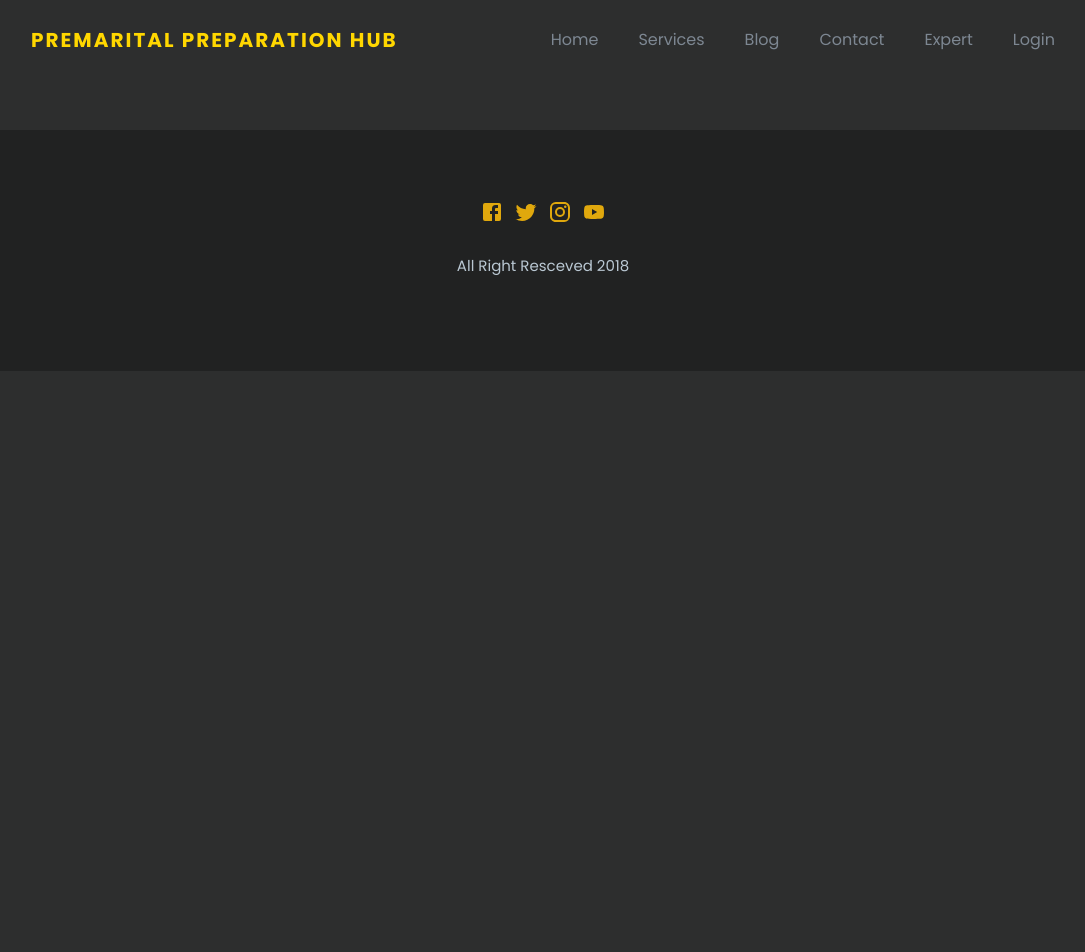
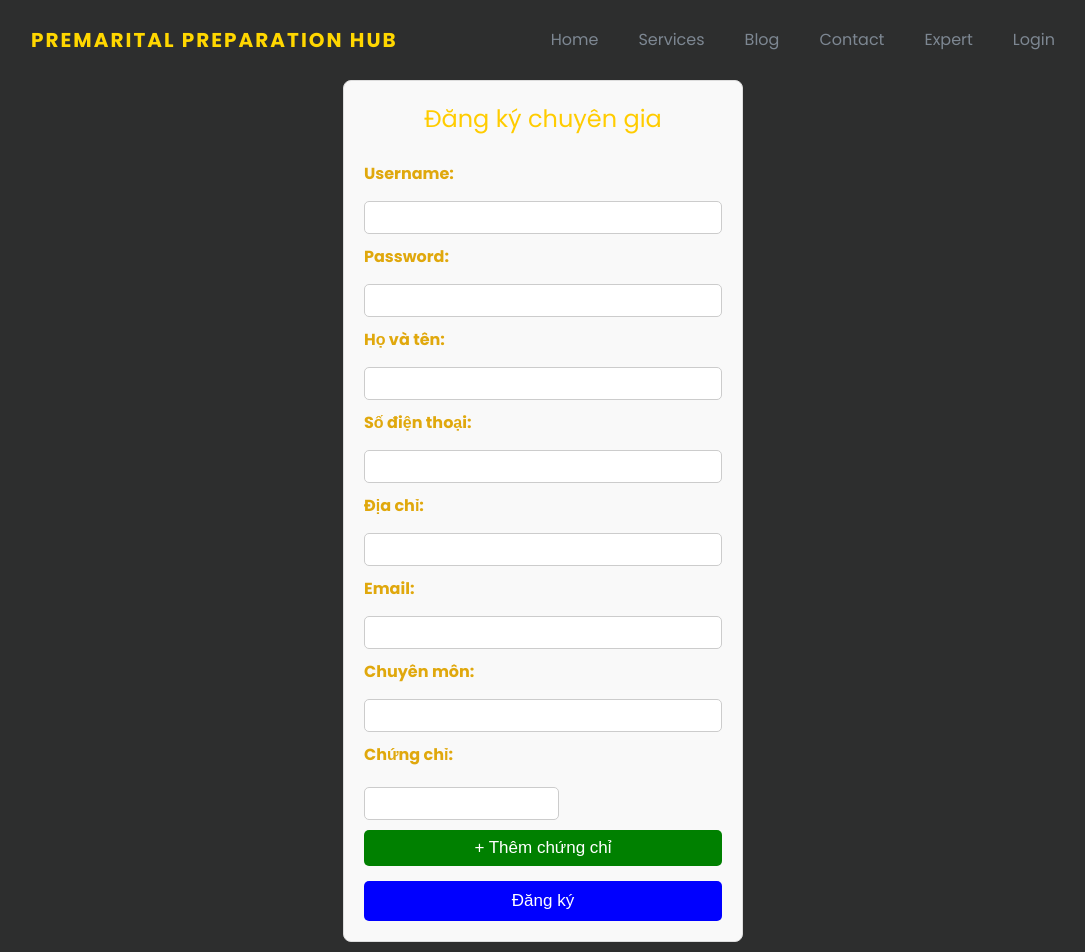
Before and after one commit to PhanNghia6604/PreWed-App, a React (Create React App) app in the folder login-signup/: page /expert-register in a window 1280 px wide. Shown: the top 952 px of the page, without its empty margins (97-1182 px from the left). Before the commit the page ends 800 px from the top, so only its background shows below. Built offline with nearby package versions, Linux system fonts and the light colour scheme.

Commit message:
update expertRegister

```diff
--- a/login-signup/src/Components/Common/ExpertHeader.jsx
+++ b/login-signup/src/Components/Common/ExpertHeader.jsx
@@ -11,15 +11,16 @@ export const ExpertHeader = ({ isLoggedIn, setIsLoggedIn }) => {
     const handleLogout = () => {
         localStorage.removeItem("token");
         localStorage.removeItem("expertData");
-        localStorage.removeItem("userRole"); // Xóa userRole khỏi localStorage
+        localStorage.removeItem("userRole");
         setIsLoggedIn(false);
+        setAnchorEl(null); // Đóng menu trước khi điều hướng
 
-        // Reload lại toàn bộ trang để cập nhật Header đúng
+        // Chuyển hướng về trang chủ và reload toàn bộ ứng dụng
         setTimeout(() => {
             window.location.href = "/";
         }, 100);
     };
-
+    console.log(anchorEl)
 
     return (
         <header className={styles.header}>
@@ -37,16 +38,19 @@ export const ExpertHeader = ({ isLoggedIn, setIsLoggedIn }) => {
                     {isLoggedIn && (
                         <>
                             <IconButton
-                                onClick={(e) => setAnchorEl(e.currentTarget)}
+                                onClick={(e) => {
+                                    e.stopPropagation(); // Ngăn chặn sự kiện click gây lỗi
+                                    setAnchorEl(e.currentTarget);
+                                }}
                                 className={styles["menu-icon"]}
                             >
                                 <AccountCircle fontSize="large" />
                             </IconButton>
                             <Menu
-                                anchorEl={anchorEl}
-                                open={Boolean(anchorEl)}
-                                onClose={() => setAnchorEl(null)}
-                                className={styles.menu}
+                              anchorEl={anchorEl}
+                              open={Boolean(anchorEl)}
+                              onClose={() => setAnchorEl(null)}
+                              keepMounted // Giữ lại menu trong DOM để tránh lỗi render
                             >
                                 <MenuItem
                                     onClick={() => {
--- /dev/null
+++ b/login-signup/src/Components/Page/Menu Expert/ExpertDashboard.jsx
@@ -0,0 +1,58 @@
+import React from "react";
+import { Card, CardContent, Typography, Grid } from "@mui/material";
+import { People, Event, Star } from "@mui/icons-material";
+import styles from "./ExpertDashboard.module.css";  // Import CSS Module
+
+const ExpertDashboard = () => {
+    // Dữ liệu giả lập - có thể lấy từ API
+    const statistics = {
+        totalAppointments: 25,
+        totalClients: 15,
+        averageRating: 4.8,
+    };
+
+    return (
+        <div className={styles.dashboardContainer}>
+            <Typography variant="h4" className={styles.dashboardTitle}>
+                Thống kê tổng quan
+            </Typography>
+
+            <Grid container spacing={3}>
+                {/* Tổng số buổi tư vấn */}
+                <Grid item xs={12} md={4}>
+                    <Card className={styles.card}>
+                        <CardContent>
+                            <Event fontSize="large" color="primary" />
+                            <Typography variant="h5">{statistics.totalAppointments}</Typography>
+                            <Typography variant="subtitle1">Buổi tư vấn</Typography>
+                        </CardContent>
+                    </Card>
+                </Grid>
+
+                {/* Tổng số khách hàng */}
+                <Grid item xs={12} md={4}>
+                    <Card className={styles.card}>
+                        <CardContent>
+                            <People fontSize="large" color="primary" />
+                            <Typography variant="h5">{statistics.totalClients}</Typography>
+                            <Typography variant="subtitle1">Khách hàng</Typography>
+                        </CardContent>
+                    </Card>
+                </Grid>
+
+                {/* Đánh giá trung bình */}
+                <Grid item xs={12} md={4}>
+                    <Card className={styles.card}>
+                        <CardContent>
+                            <Star fontSize="large" color="primary" />
+                            <Typography variant="h5">{statistics.averageRating} / 5</Typography>
+                            <Typography variant="subtitle1">Đánh giá trung bình</Typography>
+                        </CardContent>
+                    </Card>
+                </Grid>
+            </Grid>
+        </div>
+    );
+};
+
+export default ExpertDashboard;
--- /dev/null
+++ b/login-signup/src/Components/Page/Menu Expert/ExpertDashboard.module.css
@@ -0,0 +1,24 @@
+.dashboardContainer {
+    padding: 20px;
+    background-color: #121212;
+    color: white;
+}
+
+.dashboardTitle {
+    margin-bottom: 20px;
+    font-weight: bold;
+}
+
+.card {
+    background-color: #1e1e1e;
+    color: white;
+    text-align: center;
+    padding: 20px;
+    border-radius: 10px;
+    box-shadow: 0 4px 10px rgba(255, 255, 255, 0.1);
+}
+
+.card svg {
+    font-size: 40px;
+    margin-bottom: 10px;
+}
--- /dev/null
+++ b/login-signup/src/Components/Page/Menu Expert/ExpertRegister.jsx
@@ -0,0 +1,110 @@
+import React, { useState } from "react";
+import styles from "./ExpertRegister.module.css"; // Import CSS Module
+
+const ExpertRegister = () => {
+  const [formData, setFormData] = useState({
+    username: "",
+    password: "",
+    name: "",
+    phone: "",
+    address: "",
+    email: "",
+    specialty: "",
+    certificates: [""], // Mảng chứng chỉ
+  });
+
+  const [message, setMessage] = useState("");
+
+  const handleChange = (e, index) => {
+    const { name, value } = e.target;
+
+    if (name === "certificates") {
+      const updatedCertificates = [...formData.certificates];
+      updatedCertificates[index] = value;
+      setFormData({ ...formData, certificates: updatedCertificates });
+    } else {
+      setFormData({ ...formData, [name]: value });
+    }
+  };
+
+  const handleAddCertificate = () => {
+    setFormData({ ...formData, certificates: [...formData.certificates, ""] });
+  };
+
+  const handleRemoveCertificate = (index) => {
+    const updatedCertificates = formData.certificates.filter((_, i) => i !== index);
+    setFormData({ ...formData, certificates: updatedCertificates });
+  };
+
+  const handleSubmit = (e) => {
+    e.preventDefault();
+    console.log("Thông tin đăng ký:", formData);
+
+    // Lưu vào Local Storage
+    localStorage.setItem("expertProfile", JSON.stringify(formData));
+
+    setMessage("Đăng ký thành công!");
+    setFormData({
+      username: "",
+      password: "",
+      name: "",
+      phone: "",
+      address: "",
+      email: "",
+      specialty: "",
+      certificates: [""],
+    });
+  };
+  return (
+    <div className={styles["register-container"]}>
+      <h2>Đăng ký chuyên gia</h2>
+      {message && <p className={styles.message}>{message}</p>}
+      <form onSubmit={handleSubmit}>
+        <label>Username:</label>
+        <input type="text" name="username" value={formData.username} onChange={handleChange} required />
+
+        <label>Password:</label>
+        <input type="password" name="password" value={formData.password} onChange={handleChange} required />
+
+        <label>Họ và tên:</label>
+        <input type="text" name="name" value={formData.name} onChange={handleChange} required />
+
+        <label>Số điện thoại:</label>
+        <input type="text" name="phone" value={formData.phone} onChange={handleChange} required />
+
+        <label>Địa chỉ:</label>
+        <input type="text" name="address" value={formData.address} onChange={handleChange} required />
+
+        <label>Email:</label>
+        <input type="email" name="email" value={formData.email} onChange={handleChange} required />
+
+        <label>Chuyên môn:</label>
+        <input type="text" name="specialty" value={formData.specialty} onChange={handleChange} required />
+
+        <label>Chứng chỉ:</label>
+        {formData.certificates.map((certificate, index) => (
+          <div key={index} className={styles["certificate-group"]}>
+            <input
+              type="text"
+              name="certificates"
+              value={certificate}
+              onChange={(e) => handleChange(e, index)}
+              required
+            />
+            {index > 0 && (
+              <button type="button" onClick={() => handleRemoveCertificate(index)} className={styles["remove-btn"]}>
+                Xóa
+              </button>
+            )}
+          </div>
+        ))}
+
+        <button type="button" onClick={handleAddCertificate} className={styles["add-btn"]}>+ Thêm chứng chỉ</button>
+
+        <button type="submit">Đăng ký</button>
+      </form>
+    </div>
+  );
+};
+
+export default ExpertRegister;
--- /dev/null
+++ b/login-signup/src/Components/Page/Menu Expert/ExpertRegister.module.css
@@ -0,0 +1,70 @@
+.register-container {
+    max-width: 400px;
+    margin: auto;
+    padding: 20px;
+    border: 1px solid #ddd;
+    border-radius: 8px;
+    background-color: #f9f9f9;
+  }
+
+  h2 {
+    text-align: center;
+  }
+
+  .message {
+    color: green;
+    text-align: center;
+  }
+
+  form {
+    display: flex;
+    flex-direction: column;
+  }
+
+  label {
+    font-weight: bold;
+    margin-top: 10px;
+  }
+
+  input {
+    padding: 8px;
+    margin-top: 5px;
+    border: 1px solid #ccc;
+    border-radius: 5px;
+  }
+
+  .certificate-group {
+    display: flex;
+    align-items: center;
+    gap: 10px;
+    margin-top: 5px;
+  }
+
+  .remove-btn {
+    background-color: red;
+    color: white;
+    border: none;
+    padding: 5px 10px;
+    border-radius: 5px;
+    cursor: pointer;
+  }
+
+  .add-btn {
+    background-color: green;
+    color: white;
+    border: none;
+    padding: 8px;
+    border-radius: 5px;
+    cursor: pointer;
+    margin-top: 10px;
+  }
+
+  button {
+    margin-top: 15px;
+    padding: 10px;
+    background-color: blue;
+    color: white;
+    border: none;
+    border-radius: 5px;
+    cursor: pointer;
+  }
--- a/login-signup/src/Components/Page/Page.jsx
+++ b/login-signup/src/Components/Page/Page.jsx
@@ -23,6 +23,8 @@ import { MyBookings } from './Menu Customer/MyBooking';
 import { BookingPayment } from './Menu Customer/BookingPayment';
 import { ChooseRole } from '../Common/ChooseRole';
 import { ExpertLogin } from './Menu Expert/ExpertLogin';
+import ExpertDashboard from './Menu Expert/ExpertDashboard';
+import ExpertRegister from './Menu Expert/ExpertRegister';
 
 export const Page = () => {
   const [isLoggedIn, setIsLoggedIn] = useState(!!localStorage.getItem("token"));
@@ -62,6 +64,9 @@ export const Page = () => {
           <Route exact path="/login" element={<ChooseRole/>} />
           <Route exact path="/customer-login" element={<Login setIsLoggedIn={setIsLoggedIn} />} />
           <Route exact path="/expert-login" element={<ExpertLogin setIsLoggedIn={setIsLoggedIn} />} />
+          <Route exact path="/expert-register" element={<ExpertRegister/>}/>
+
+          <Route exact path='/expert-dashboard' element={<ExpertDashboard/>}/>
 
 
           <Route exact path="/profile" element={<Profile />} />
```
